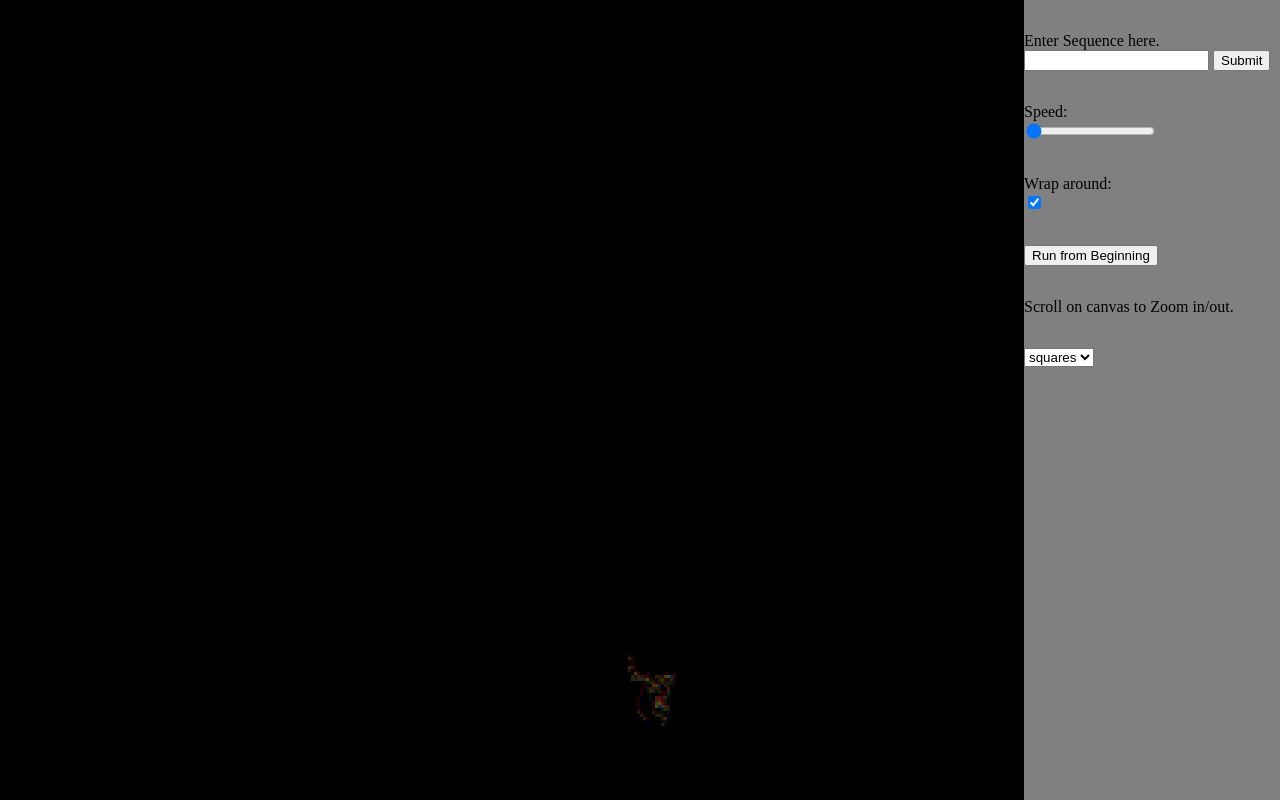
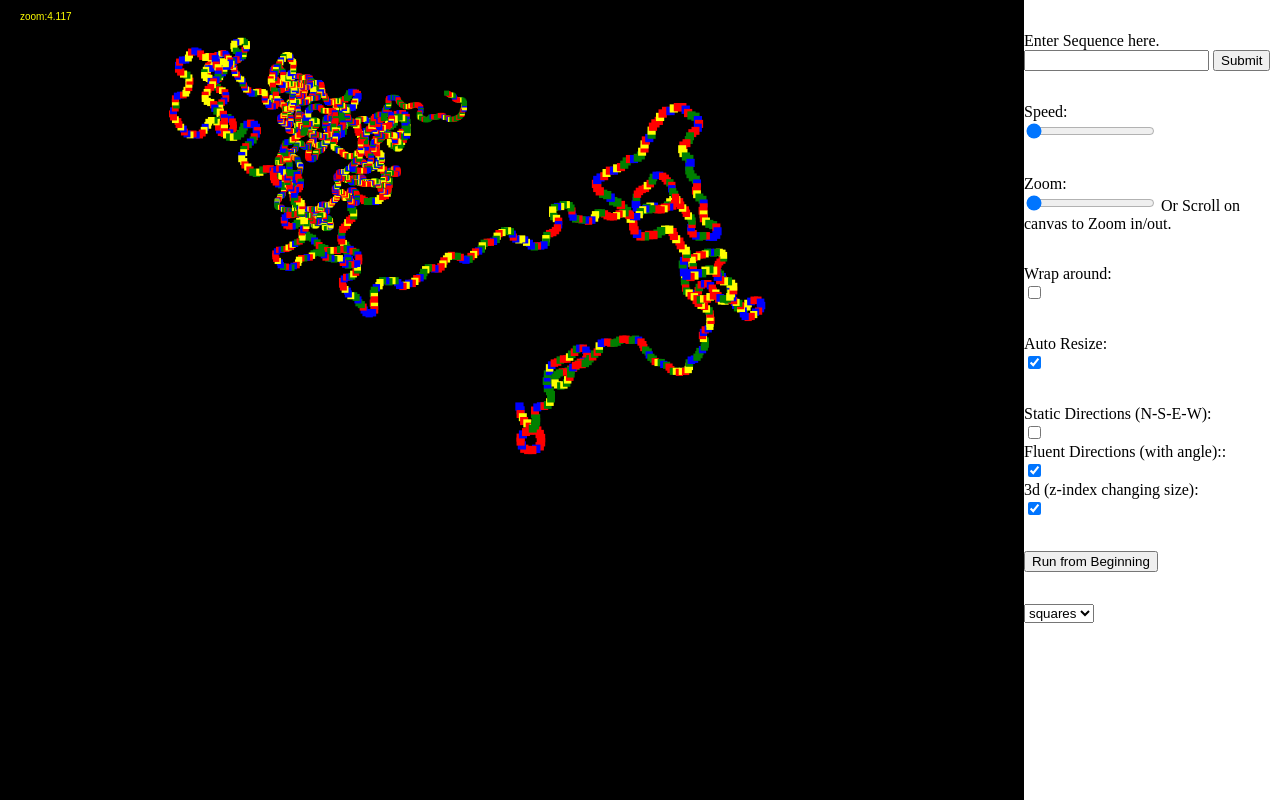
Before and after one commit to Bewelge/dnaSequenceVisualizer, a plain HTML site: page index.html in a window 1280 px wide. Drawn offline with Linux system fonts and the light colour scheme.

Commit message:
added: -autozoom -lines&circles -third dimension -fluent direction changes

```diff
--- a/index.html
+++ b/index.html
@@ -20,13 +20,28 @@
 			Speed: </br><input id="speedInput" type="range" value="1" min="1" max="100" step="1" onchange="setSpeed()">
 		</div>
 		<div class='menuItem'>
-			Wrap around: </br><input id="wrapInput" type="checkbox" checked="true"  onchange="setWrap()">
+			Zoom: </br><input id="zoomInput" type="range" value="1" min="1" max="100" step="1" onchange="setZoom()">
+			<span>Or Scroll on canvas to Zoom in/out.</span>
+		</div>
+
+
+		<div class='menuItem'>
+			Wrap around: </br><input id="wrapInput" type="checkbox"   onchange="setWrap()">
 		</div>
 		<div class='menuItem'>
-			<button id="reload" type="button" checked="true"  onclick="reloadFromBeginning()">Run from Beginning</button>
+			Auto Resize: </br><input id="autoResizeInput" type="checkbox" checked="true"  onchange="setAutoResize()">
 		</div>
 		<div class='menuItem'>
-			<span>Scroll on canvas to Zoom in/out.</span>
+			Static Directions (N-S-E-W): </br><input id="staticInput" type="checkbox"  onchange="setStatic()">
+		</br>
+
+			Fluent Directions (with angle):: </br><input id="fluentInput" checked type="checkbox"  onchange="setFluent()">
+		</br>
+			3d (z-index changing size): </br><input id="3dInput" type="checkbox" checked="true"  onchange="set3d()">
+		</div>
+
+		<div class='menuItem'>
+			<button id="reload" type="button" checked="true"  onclick="reloadFromBeginning()">Run from Beginning</button>
 		</div>
 		<div class='menuItem'>
 			<select id='drawTypeInput' onchange='setDrawType()'>
--- a/main.js
+++ b/main.js
@@ -6,19 +6,26 @@ var drawTypeInput = document.getElementById("drawTypeInput");
 var ctx = canvas.getContext("2d")
 var width = 0;
 var height = 0;
-var drawS = 3;
+var drawS = 20;
 var drawAmount = 1;
-var toDrawAmount=0;
-var wrap=true;
-var wrapAmount=0;
+var toDrawAmount = 0;
+var wrap = false;
+var wrapAmount = 0;
 var drawType = "squares";
-var x,y,i;
-var seqArray=[];
+var x, y, z, i;
+var seqArray = [];
+var staticDirections = false;
+var dir = 0;
+var zDir = 1;
+var is3d = true;
+var autoResize = true;
+
+var lastX,lastY;
 
 function start() {
   width = window.innerWidth || document.documentElement.clientWidth / 1 || document.body.clientWidth
   height = window.innerHeight || document.documentElement.clientHeight / 1 || document.body.clientHeight / 1;
-
+  width *= 0.8;
   canvas.width = width;
   canvas.height = height;
 
@@ -26,164 +33,333 @@ function start() {
   loadNew();
 
 
-    window.addEventListener("mousewheel",function(e) {
-        let change = e.deltaY;
+  window.addEventListener("mousewheel", function(e) {
+    let change = 1 + e.wheelDeltaY / 500;
+    drawS *= change;
+    autoResize = false;
+    document.getElementById("autoResizeInput").checked = false;
     drawS = Math.min(100,
-                  Math.max(0.01,
-                    drawS * (1+change/100)));
+      Math.max(0.001,
+        drawS));
     reloadFromSamePoint();
   })
 
 
 }
+
 function reloadFromSamePoint() {
-   x = width / 2;
-   y = height * 0.9;
-   ctx.clearRect(0,0,width,height);
-   ctx.fillText("zoom:"+Math.floor(1000*drawS)/1000, 20,20);
-   toDrawAmount=i;
+  x = lastX = width / 2;
+  y = lastY = height * 0.5;
+  z = 1;
+  ctx.clearRect(0, 0, width, height);
+  ctx.fillText("zoom:" + Math.floor(1000 * drawS) / 1000, 20, 20);
+  toDrawAmount = i;
   wrapAmount = 0;
-   i=0;
+  dir = 0;
+  i = 0;
   drawSequence(seqArray)
 }
+
 function reloadFromBeginning() {
-   x = width / 2;
-   y = height * 0.9;
-   ctx.clearRect(0,0,width,height);
-   ctx.fillText("zoom:"+Math.floor(1000*drawS)/1000, 20,20);
-   toDrawAmount=0;
+  x = lastX = width / 2;
+  y = lastY = height * 0.5;
+  drawS = 20;
+  z = 1;
+  ctx.clearRect(0, 0, width, height);
+  ctx.fillText("zoom:" + Math.floor(1000 * drawS) / 1000, 20, 20);
+  toDrawAmount = 0;
   wrapAmount = 0;
-   i=0;
+  dir = 0;
+  i = 0;
   drawSequence(seqArray)
 }
+
 function loadNew() {
-  ctx.clearRect(0,0,width,height);
+  ctx.clearRect(0, 0, width, height);
   let newSeq = document.getElementById("seqInput").value;
   newSeq = newSeq.split(" ").join("");
-  if (newSeq.length==0) {
-    newSeq=ebolaSeq;
+  if (newSeq.length == 0) {
+    newSeq = ebolaSeq;
   }
   seqArray = newSeq.split("");
 
   reloadFromBeginning();
 }
+
 function drawSequence(arr) {
   let tmp = 0;
 
-  if (toDrawAmount>0) {
+  if (toDrawAmount > 0) {
     tmp = toDrawAmount;
-    toDrawAmount=0;
+    toDrawAmount = 0;
   }
-  for (let j = 0;j<drawAmount + tmp;j++) {
+
+  for (let j = 0; j < drawAmount + tmp; j++) {
     i++;
-    if (i>arr.length) return
+    let tmpDrawS = drawS * (1 - i / arr.length);
+    let tmpZ = 1 + z;
+    if (!is3d) tmpZ = 1;
+
+    if (i > arr.length) return
+
+    setColor(arr[i]);
+    setPositions(arr[i], tmpDrawS);
+
+
+
+    wrapPositions()
+
+    if (tmpZ*tmpDrawS > width*0.25) {
+      continue;
+    }
+
+    if (drawType == "circles") {
+      ctx.beginPath();
+      ctx.arc(x, y, tmpZ * tmpDrawS * 0.5, 0, Math.PI * 2, 0);
+      ctx.fill();
+      ctx.closePath();
+    } else if (drawType == "squares") {
+      ctx.fillRect(x, y, tmpDrawS * tmpZ, tmpDrawS * tmpZ);
+    } else if (drawType == "lines") {
+      ctx.lineWidth = tmpDrawS*tmpZ;
+      ctx.beginPath();
+      try {
+
+        ctx.moveTo(lastX, lastY);
+      }catch(e) {
+        ctx.moveTo(x, y);
+
+      }
 
       switch (arr[i]) {
         case "a":
-          ctx.fillStyle = "red";
-          ctx.strokeStyle = "red"
-          y -= drawS;
-          break
-        case "t":
-          ctx.fillStyle = "green";
-          ctx.strokeStyle = "green"
-          y += drawS;
-          break
-        case "g":
-          ctx.fillStyle = "blue";
-          ctx.strokeStyle = "blue"
-          x += drawS;
-          break
-        case "c":
-          ctx.fillStyle = "yellow";
-          ctx.strokeStyle = "yellow"
-          x -= drawS;
-          break
-      }
-      ctx.globalAlpha =Math.abs(wrapAmount+1)/8;
-      if (x > width) {
-        if (wrap) {
-          wrapAmount++;
-         x -= width;
-        }
-      }
-      if (x < 0) {
-        if (wrap) {
-          wrapAmount--
-         x += width;
-        }
-      }
-      if (y < 0) {
-        if (wrap) {
-          wrapAmount++;
-         y+= height;
-        }
-      }
-      if (y > height) {
-        if (wrap) {
-          wrapAmount--;
-         y -=height;
-        }
-      }
-      if (drawType == "circles") {
-        ctx.beginPath();
-        ctx.arc(x,y,drawS*0.5,0,Math.PI*2,0);
-        ctx.fill();
-        ctx.closePath();
-      } else if (drawType == "squares") {
-        ctx.fillRect(x, y, drawS, drawS);
-      } else if (drawType == "lines") {
-        ctx.beginPath();
-        ctx.moveTo(x,y);
-        switch (arr[i]) {
-          case "a":
-            ctx.lineTo(x,y-drawS)
+          ctx.lineTo(x, y )
 
           break
         case "t":
-            ctx.lineTo(x,y+drawS)
+          ctx.lineTo(x, y )
 
           break
         case "g":
-            ctx.lineTo(x+drawS,y)
+          ctx.lineTo(x , y)
 
           break
         case "c":
-            ctx.lineTo(x-drawS,y)
+          ctx.lineTo(x , y)
+
+          break
+        case "n":
+          ctx.lineTo(x , y)
 
           break
       }
       ctx.closePath();
       ctx.stroke();
+      lastX = x;
+      lastY = y;
     }
-
-
-
   }
-
-
-
   window.requestAnimationFrame(function() {
     drawSequence(arr);
   });
 }
+
+function setColor(genome) {
+  switch (genome) {
+    case "a":
+      ctx.fillStyle = "red";
+      ctx.strokeStyle = "red";
+      break
+    case "t":
+      ctx.fillStyle = "green";
+      ctx.strokeStyle = "green";
+      break
+    case "g":
+      ctx.fillStyle = "blue";
+      ctx.strokeStyle = "blue";
+      break
+    case "c":
+      ctx.fillStyle = "yellow";
+      ctx.strokeStyle = "yellow";
+      break
+     case "n":
+      ctx.fillStyle = "white";
+      ctx.strokeStyle = "white";
+      break
+  }
+}
+
+function setPositions(genome, tmpDrawS) {
+  let tmpZ = 1;
+  if (is3d) {
+    tmpZ = z;
+  }
+  switch (genome) {
+    case "a":
+      if (staticDirections) {
+        y -= tmpZ * tmpDrawS;
+      } else {
+        dir += Math.PI / 10
+        x += (tmpZ) * tmpDrawS * Math.cos(dir);
+        y += (tmpZ) * tmpDrawS * Math.sin(dir);
+      }
+      break
+    case "t":
+      if (staticDirections) {
+        y += tmpZ * tmpDrawS;
+      } else {
+        dir -= Math.PI / 10
+        x += (tmpZ) * tmpDrawS * Math.cos(dir);
+        y += (tmpZ) * tmpDrawS * Math.sin(dir);
+      }
+      break
+    case "g":
+      if (staticDirections) {
+        x += tmpZ * tmpDrawS;
+      } else {
+        dir += Math.PI / 5
+        x += tmpZ * tmpDrawS * Math.cos(dir);
+        y += tmpZ * tmpDrawS * Math.sin(dir);
+      }
+      if (is3d) {
+        zDir -= Math.PI / 100;
+      }
+      break
+    case "c":
+      if (staticDirections) {
+        x -= tmpZ * tmpDrawS;
+      } else {
+        dir -= Math.PI / 5
+        x += tmpZ * tmpDrawS * Math.cos(dir);
+        y += tmpZ * tmpDrawS * Math.sin(dir);
+      }
+      if (is3d) {
+        zDir += Math.PI / 100;
+      }
+      break
+    case "n":
+
+
+      break
+  }
+  z *= (zDir);
+  zDir = 1;
+
+}
+
+function wrapPositions() {
+  if (x + drawS > width) {
+    wrapAmount++;
+    if (wrap) {
+      x -= width;
+      reloadFromSamePoint();
+    } else if (autoResize) {
+
+      drawS *= 0.9;
+      reloadFromSamePoint();
+    }
+  }
+  if (x - drawS < 0) {
+    wrapAmount--
+    if (wrap) {
+      x += width;
+      reloadFromSamePoint();
+    } else if (autoResize) {
+
+      drawS *= 0.9;
+      reloadFromSamePoint();
+    }
+  }
+  if (y - drawS < 0) {
+    wrapAmount++;
+    if (wrap) {
+      y += height;
+      reloadFromSamePoint();
+    } else if (autoResize) {
+
+      drawS *= 0.9;
+      reloadFromSamePoint();
+    }
+  }
+  if (y + drawS > height) {
+    wrapAmount--;
+    if (wrap) {
+      y -= height;
+      reloadFromSamePoint();
+    } else if (autoResize) {
+
+      drawS *= 0.9;
+      reloadFromSamePoint();
+    }
+  }
+}
+
+function setStatic() {
+  staticDirections = true;
+
+  document.getElementById("staticInput").checked = true;
+  document.getElementById("fluentInput").checked = false;
+
+  reloadFromSamePoint();
+}
+
+function setFluent() {
+  document.getElementById("fluentInput").checked = true;
+  staticDirections = false;
+
+  document.getElementById("staticInput").checked = false;
+
+  reloadFromSamePoint();
+}
+
+function set3d() {
+  staticDirections = false;
+  let val = document.getElementById("3dInput").checked;
+  is3d = val;
+  reloadFromSamePoint();
+}
+
 function setSpeed() {
   let val = speedInput.value;
-  drawAmount=parseInt(val);
+  drawAmount = parseInt(val);
   reloadFromSamePoint();
 }
-function setWrap() {
-  console.log(123);
-  let val = wrapInput.checked;
-  wrap=val;
+
+function setAutoResize() {
+  let val = document.getElementById("autoResizeInput").checked;
+  if (val) {
+    wrap = false;
+    wrapInput.checked = false;
+  }
+  autoResize = val;
+}
+
+function setZoom() {
+  let val = zoomInput.value;
+  drawS = parseInt(val);
+  document.getElementById("autoResizeInput").checked = false;
+  autoResize = false;
   reloadFromSamePoint();
 }
+
+function setWrap() {
+  let val = wrapInput.checked;
+  if (val) {
+    document.getElementById("autoResizeInput").checked = false;
+    autoResize = false;
+
+  }
+  wrap = val;
+  reloadFromSamePoint();
+}
+
 function setDrawType() {
   let val = drawTypeInput.value;
   console.log(val);
-  drawType=val;
+  drawType = val;
   reloadFromSamePoint();
 }
+
 function tick() {
   window.requestAnimationFrame(tick);
 }
```
Lines whose indentation alone changed are shown as unchanged.
